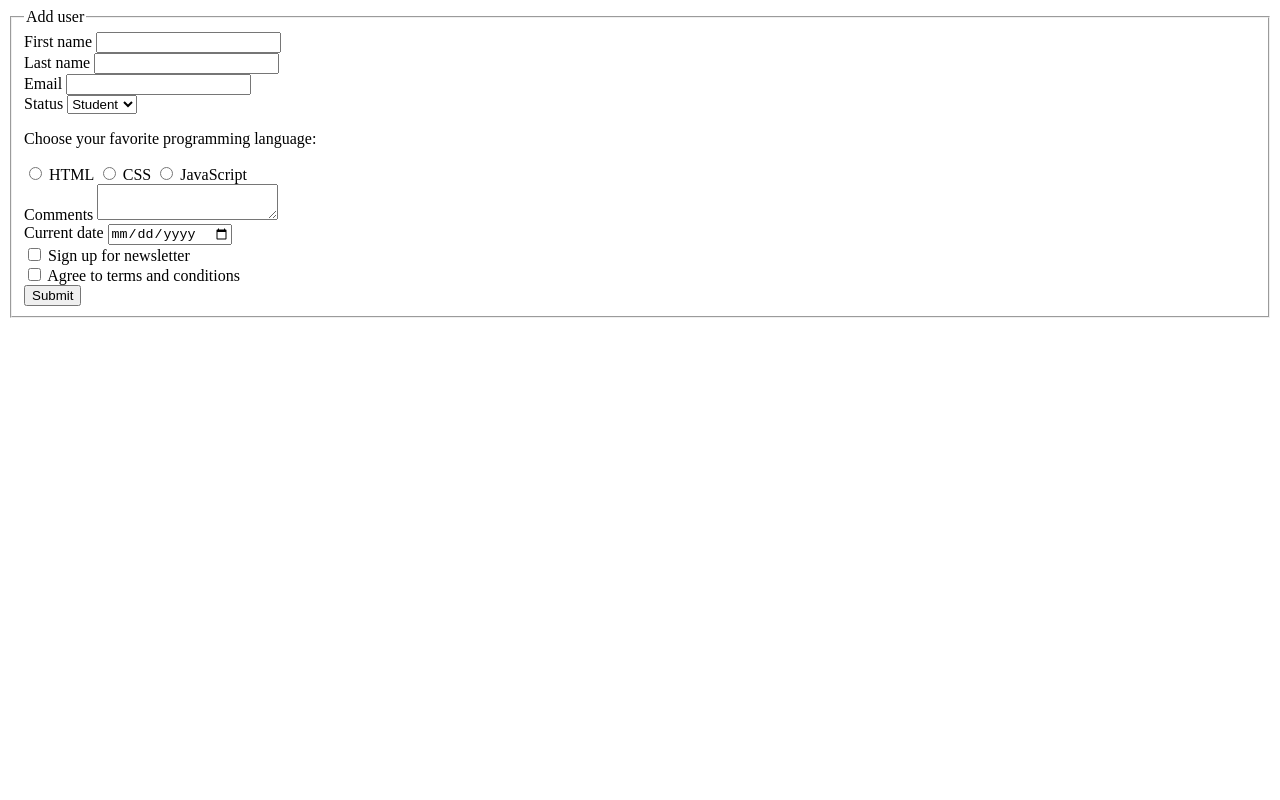
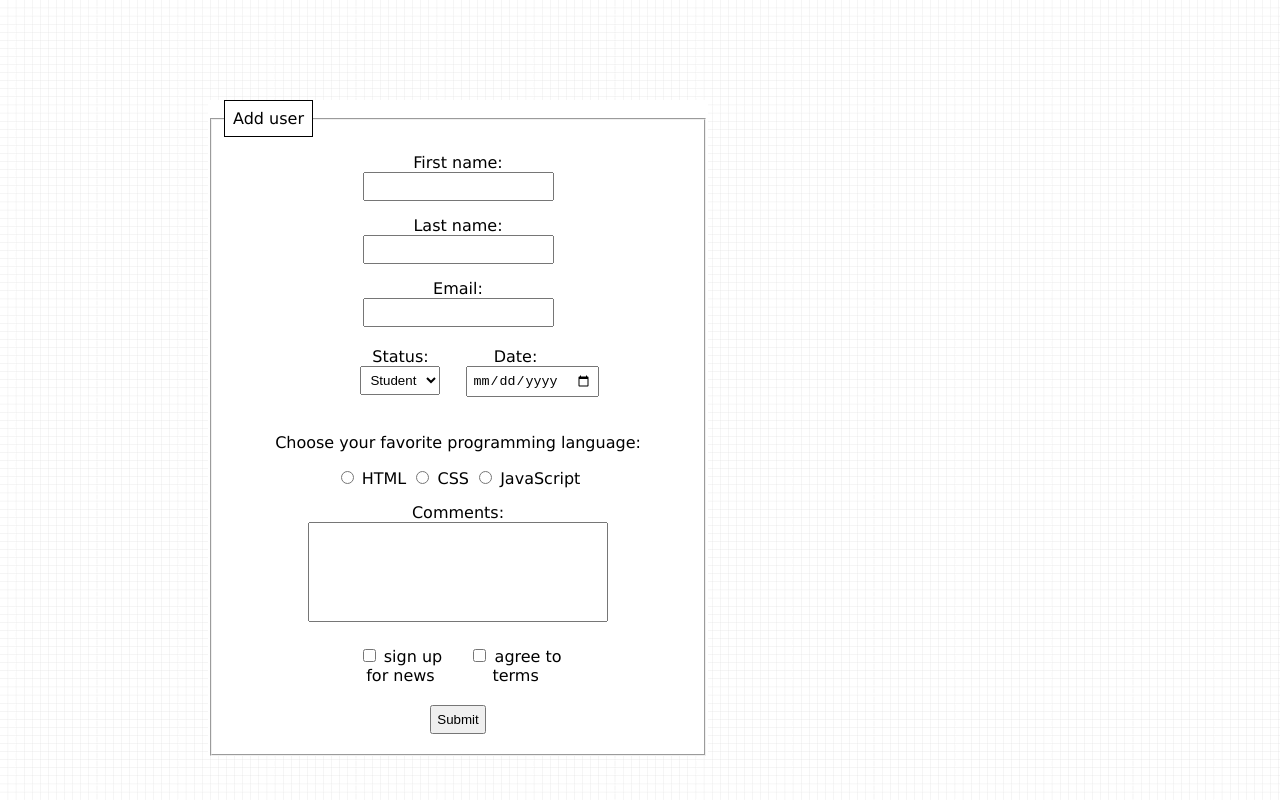
Before and after one commit to Nnoanna/students-forms, a plain HTML site: page index.html in a window 1280 px wide. Drawn offline with Linux system fonts and the light colour scheme.

Commit message:
improved form

```diff
--- a/index.html
+++ b/index.html
@@ -2,37 +2,46 @@
 <html lang="en-US">
     <head>
         <meta charset="utf-8">
+        <link rel="stylesheet" type="text/css" href="layout.css">
         <title>Add a user</title>
     </head>
     <body>
-        <form action="form-handling-url" method="post">
+        <form class="form" action="form-handling-url" method="post">
             <fieldset>
                 <legend>Add user</legend>
 
-                <div>
-                    <label for="fistName">First name</label>
+                <div class="element">
+                    <label for="fistName">First name:</label> </br>
                     <input type="text" id="firstName" name="first_name">
                 </div>
 
-                <div>
-                    <label for="lastName">Last name</label>
+                <div class="element">
+                    <label for="lastName">Last name:</label> </br>
                     <input type="text" id="lastName" name="last_name">
                 </div>
 
-                <div>
-                    <label for="email">Email</label>
+                <div class="element">
+                    <label for="email">Email:</label> </br>
                     <input type="email" id="email" name="email_address">
                 </div>
 
-                <div>
-                    <label for="status">Status</label>
+                <div class="element">
+                    <div class="inline">
+                     <label for="status">Status:</label> </br>
                         <select id="status" name="user_status">
                             <option value="student">Student</option>
                             <option value="teacher">Teacher</option>
                             <option value="guest">Guest</option>
                         </select>
                     </div>
-                <div>
+
+                    <div class="inline">
+                        <label for="date">Date:</label> </br>
+                        <input type="date" id="date" name="date">
+                    </div>
+                </div>
+
+                <div class="element">
                     <p>Choose your favorite programming language:</p>
 
                     <input type="radio" id="html" name="language" value="html">
@@ -45,31 +54,26 @@
                     <label for="javaScript">JavaScript</label>
                 </div>
 
-                <div>
-                    <label for="comments">Comments</label>
+                <div class="element">
+                    <label for="comments">Comments:</label> </br>
                     <textarea id="comments" name="comments"></textarea>
                 </div>
 
-                <div>
-                    <label for="date">Current date</label>
-                    <input type="date" id="date" name="date">
+                <div class="element">
+                    <div class="inline">
+                        <input type="checkbox" id="newsletter" name="newsletter">
+                        <label for="newsletter">sign up for news</label>
                     </div>
 
-                <div>
-                    <input type="checkbox" id="newsletter" name="newsletter">
-                    <label for="newsletter">Sign up for newsletter</label>
+                    <div class="inline">
+                        <input type="checkbox" id="terms" name="terms">
+                        <label for="terms">agree to terms</label>
+                    </div>
                 </div>
 
-                <div>
-                    <input type="checkbox" id="terms" name="terms">
-                    <label for="terms">Agree to terms and conditions</label>
-                </div>
-
-                <div>
+                <div class="element">
                     <button type="submit">Submit</button>
                 </div>
-
-
             </fieldset>
         </form>
     </body>
--- /dev/null
+++ b/layout.css
@@ -0,0 +1,52 @@
+body {
+    background-image: url("lines.png");
+}
+
+.form {
+    width: 500px;
+    height:auto;
+    margin: 100px 200px auto 200px;
+    font-family: Verdana, Geneva, Tahoma, sans-serif;
+    background-color: white;
+}
+
+legend {
+    border: 1px solid black;
+    padding: 8px;
+}
+
+.element {
+    text-align: center;
+    padding: 5px;
+    margin: 5px 0;
+}
+
+.inline {
+    display: inline-block;
+    width: 100px;
+    text-wrap: wrap;
+    padding: 5px;
+}
+
+input, textarea, select, button {
+    padding: 5px;
+}
+
+textarea {
+    width: 300px;
+    height: 100px;
+    box-sizing: border-box;
+    resize: none;
+}
+
+input:focus{
+    background-color: rgb(225, 223, 231);
+}
+
+textarea:focus {
+    background-color: rgb(225, 223, 231);
+}
+
+select:focus {
+    background-color: rgb(225, 223, 231);
+}
```
Also changed, not shown: lines.png (added), 2 other files. Lines whose indentation alone changed are shown as unchanged.
